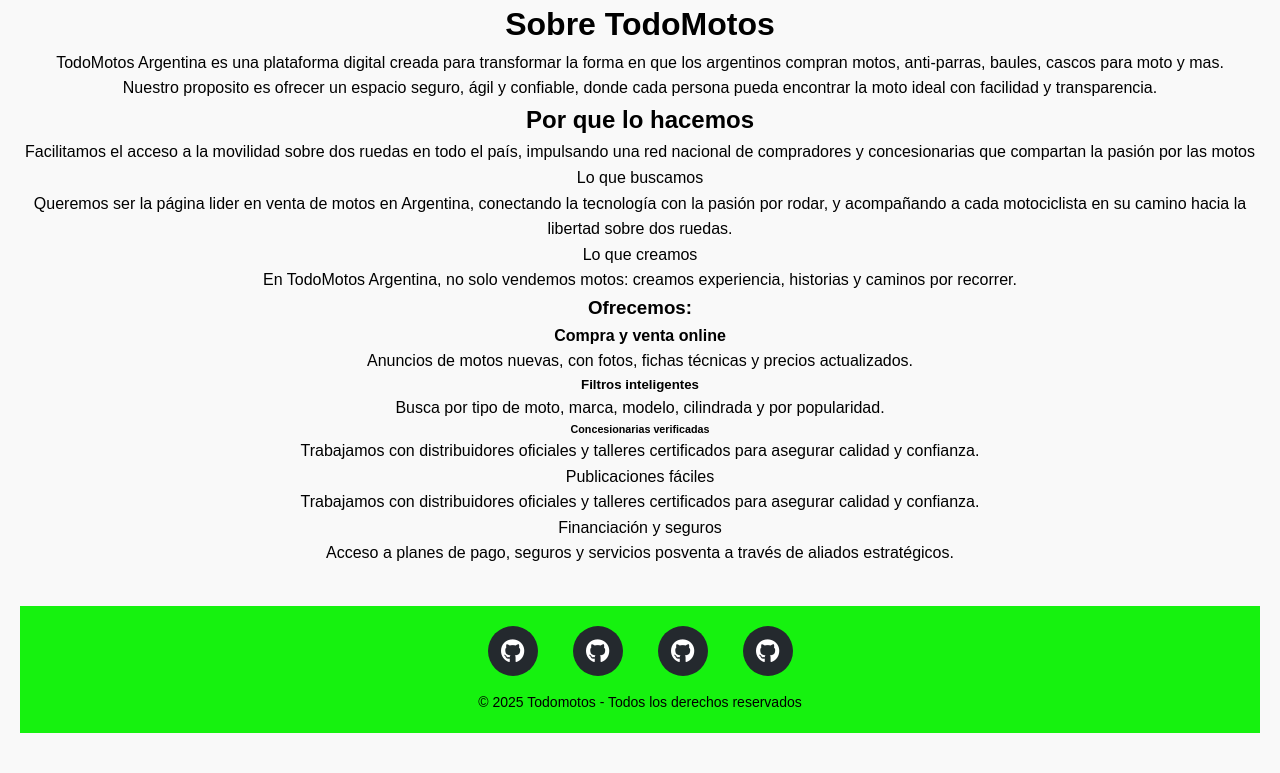
After one commit to jerecas770/TODO-MOTOS-, a PHP site: page /nosotros.html in a window 1280 px wide. The commit adds this page. Shown: the part 509-1282 px from the top of the page. Run offline with PHP 8.4, Linux system fonts and the light colour scheme.

Commit message:
Add files via upload

```diff
--- a/index.html
+++ b/index.html
@@ -32,7 +32,7 @@
           <li><a href="index.html">INICIO</a></li>
           <li><a href="accesorios/accesorios.html">ACCESORIOS</a></li>
           <li><a href="motoos.html">MOTOS</a></li>
-          <li><a href="#">NOSOTROS</a></li>
+          <li><a href="nosotros.html">NOSOTROS</a></li>
            <li><a href="cuadroinicio.html">REGISTRAR</a></li>
         </ul>
       </nav>
--- /dev/null
+++ b/nosotros.html
@@ -0,0 +1,83 @@
+<!DOCTYPE html>
+<html lang="en">
+<head>
+    <meta charset="UTF-8">
+    <meta name="viewport" content="width=device-width, initial-scale=1.0">
+    <title>Document</title>
+     <link rel="stylesheet" href="styles.css">
+  <!-- Iconos redes -->
+  <link href="https://cdnjs.cloudflare.com/ajax/libs/font-awesome/6.5.0/css/all.min.css" rel="stylesheet">
+</head>
+<body class="body">
+     <!-- Intro con logo animado -->
+
+  <!-- Contenido real (oculto hasta que termine la animación) -->
+  <div class="content">
+    <!-- Menú -->
+    <header class="header">
+      <div class="logo-header">
+        <img src="logopng.png" alt="Logo Todomotos">
+      </div>
+      <!--de aca-->
+
+
+
+
+<!--hasta aca-->
+      <nav>
+        <ul class="nav ul">
+          <li class="nav ul li"><a class="nav ul li a" href="index.html">INICIO</a></li>
+          <li class="nav ul li"><a class="nav ul li a" href="accesorios/accesorios.html">ACCESORIOS</a></li>
+          <li class="nav ul li"><a class="nav ul li a" href="motoos.html">MOTOS</a></li>
+          <li class="nav ul li"><a class="nav ul li a" href="nosotros.html">NOSOTROS</a></li>
+          <li class="nav ul li"><a class="nav ul li a" href="cuadroinicio.html">REGISTRAR</a></li>
+        </ul>
+      </nav>
+    </header>
+    <div class="marquee-container">
+  <div class="marquee">
+    <span>BIENVENIDO A TODO MOTO</span>
+    <span>TU PORTAL DE CONFIANZA PARA EL MUNDO DE LAS MOTOS</span>
+    <span>NOTICIAS, LANZAMIENTOS, CONSEJOS Y MUCHO MÁS</span>
+
+    <!-- Repetimos para que siempre haya texto en loop -->
+    <span>BIENVENIDO A TODO MOTO</span>
+    <span>TU PORTAL DE CONFIANZA PARA EL MUNDO DE LAS MOTOS</span>
+    <span>NOTICIAS, LANZAMIENTOS, CONSEJOS Y MUCHO MÁS</span>
+  </div>
+</div>
+<div class="image">
+  <div class="image">
+<img class="image" src="logotipopng.png" alt="TodoMotos">
+</div>
+</div>
+    <h1 class="texto-container h2">Sobre TodoMotos</h1>
+    <p class="texto-container h2">TodoMotos Argentina es una plataforma digital creada para transformar la forma en que los argentinos compran motos, anti-parras, baules, cascos para moto y mas.<br>Nuestro proposito es ofrecer un espacio seguro, ágil y confiable, donde cada persona pueda encontrar la moto ideal con facilidad y transparencia.<br></p>
+    <h2 class="texto-container h2">Por que lo hacemos</h2>
+    <p class="texto-container h2">Facilitamos el acceso a la movilidad sobre dos ruedas en todo el país, impulsando una red nacional de compradores y concesionarias que compartan la pasión por las motos</p>
+    <h9 class="texto-container h2">Lo que buscamos</h9>
+    <p class="texto-container h2">Queremos ser la página lider en venta de motos en Argentina, conectando la tecnología con la pasión por rodar, y acompañando a cada motociclista en su camino hacia la libertad sobre dos ruedas.</p>
+    <h10 class="texto-container h2">Lo que creamos</h10>
+    <p class="texto-container h2">En TodoMotos Argentina, no solo vendemos motos: creamos experiencia, historias y caminos por recorrer.</p>
+    <h3 class="texto-container h2">Ofrecemos:</h3>
+    <h4 class="texto-container h2">Compra y venta online</h4>
+    <p class="texto-container h2">Anuncios de motos nuevas, con fotos, fichas técnicas y precios actualizados.</p>
+    <h5 class="texto-container h2">Filtros inteligentes</h5>
+    <p class="texto-container h2">Busca por tipo de moto, marca, modelo, cilindrada y por popularidad.</p>
+    <h6 class="texto-container h2">Concesionarias verificadas</h6>
+    <p class="texto-container h2">Trabajamos con distribuidores oficiales y talleres certificados para asegurar calidad y confianza.</p>
+    <h7 class="texto-container h2">Publicaciones fáciles</h7>
+    <p class="texto-container h2">Trabajamos con distribuidores oficiales y talleres certificados para asegurar calidad y confianza.</p>
+    <h8 class="texto-container h2">Financiación y seguros</h8>
+    <p class="texto-container h2">Acceso a planes de pago, seguros y servicios posventa a través de aliados estratégicos.</p>
+     <footer>
+      <div class="social-buttons">
+        <a href="https://github.com/jerecas770" target="_blank" class="social-btn"><i class="fab fa-github"></i></a>
+        <a href="#" class="social-btn"><i class="fab fa-github"></i></a>
+        <a href="#" class="social-btn"><i class="fab fa-github"></i></a>
+        <a href="#" class="social-btn"><i class="fab fa-github"></i></a>
+      </div>
+      <p>© 2025 Todomotos - Todos los derechos reservados</p>
+    </footer>
+</body>
+</html>
--- a/styles.css
+++ b/styles.css
@@ -950,3 +950,4 @@ body.angel-motos {
   background: #444;
   transform: scale(1.1);
 }
+.image {display: flex; justify-content: center; align-items: center;}
```
